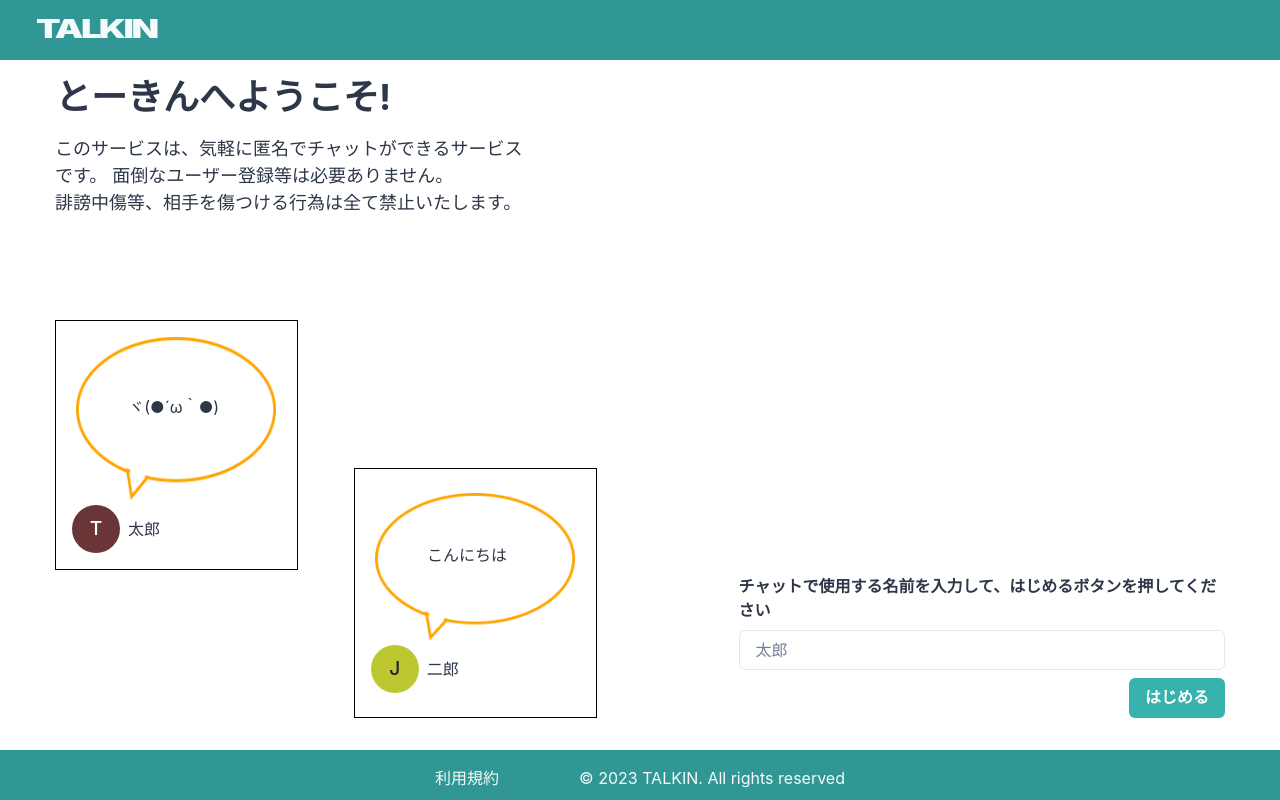
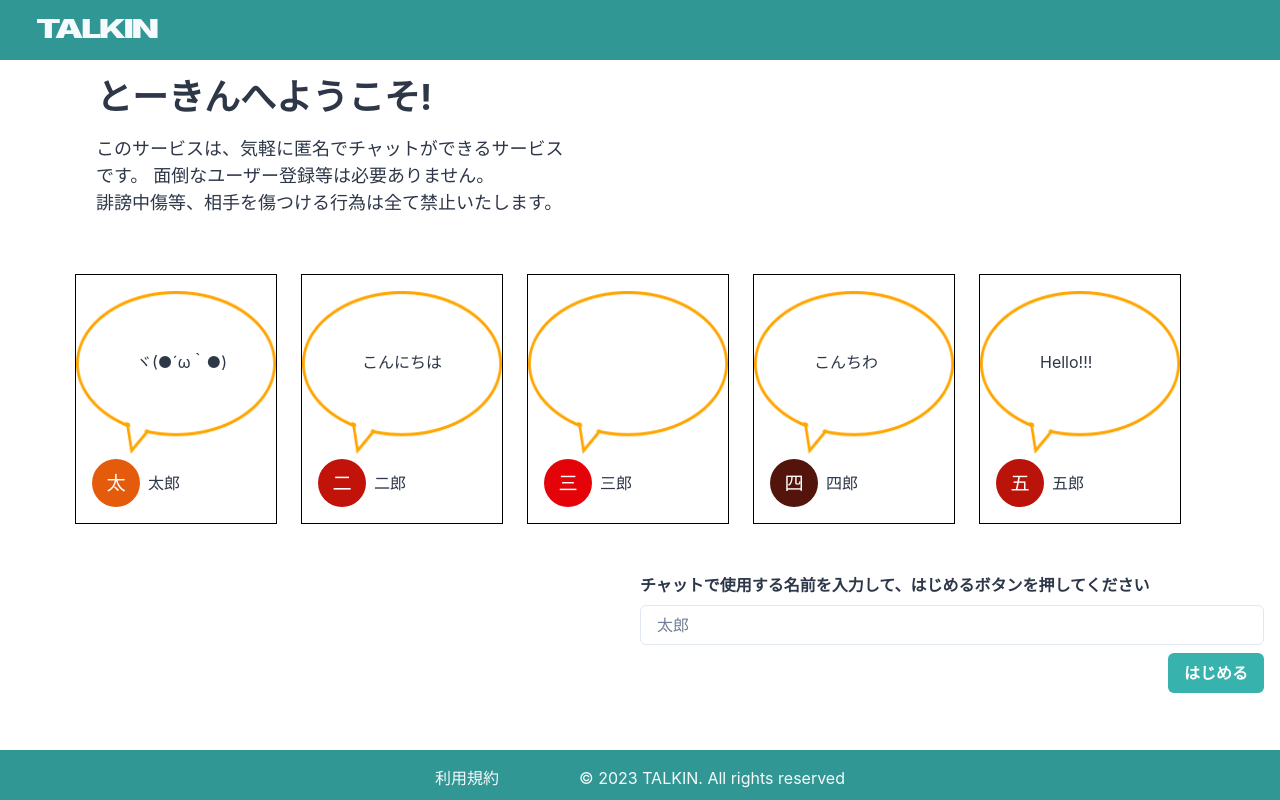
Before and after one commit to hattoriryuki/talkin, a React (Create React App) app: page / in a window 1280 px wide. Built offline with nearby package versions, Linux system fonts and the light colour scheme; the HTML template or start-up script is replaced by a standard one.

Commit message:
refactor: ユーザーウインドウ部分をコンポーネント化

```diff
--- a/src/App.tsx
+++ b/src/App.tsx
@@ -1,38 +1,59 @@
 import React from 'react';
 import {
-  Avatar,
   Box,
   ChakraProvider,
   Container,
   Flex,
   Heading,
-  Image,
   Input,
+  Stack,
   Text
 } from '@chakra-ui/react';
 
 import { DefaultLayout } from './components/templates/DefaultLayout';
-import speechBubbleImage from './assets/images/speech-bubble.png';
 import { PrimaryButton } from './components/atoms/button/PrimaryButton';
+import { UserWindow } from './components/molucules/UserWindow';
+import { userProfile } from './types/userProfile';
 
 function App() {
+  const users: userProfile[] = [
+    {
+      name: "太郎",
+      text: "ヾ(●´ω｀●)"
+    },
+    {
+      name: "二郎",
+      text: "こんにちは"
+    },
+    {
+      name: "三郎",
+      text: ""
+    },
+    {
+      name: "四郎",
+      text: "こんちわ"
+    },
+    {
+      name: "五郎",
+      text: "Hello!!!"
+    },
+  ];
+
   return (
     <ChakraProvider>
       <DefaultLayout>
-        <Flex
+        <Stack
           h="calc(100vh - 110px)"
           color="gray.700"
-          justify="space-around"
         >
           <Container
             as={Flex}
             direction="column"
             justify="space-between"
             h="100%"
-            flex={0.6}
             m={0}
           >
-            <Box my={4} flex={0.3}>
+            <Box my={4} ml={20}>
               <Heading>とーきんへようこそ!</Heading>
               <Text w="480px" mt={4} fontSize="lg">
                 このサービスは、気軽に匿名でチャットができるサービスです。
@@ -40,90 +61,30 @@ function App() {
                 誹謗中傷等、相手を傷つける行為は全て禁止いたします。
               </Text>
             </Box>
-            <Flex flex={0.7} align="end" justify="space-between">
-              <Box
-                as={Flex}
-                direction="column"
-                border="1px black solid"
-                flex={0.5}
-                mr={6}
-                h={250}
-                position="relative"
-                bottom={180}
-                justify="space-between"
-                py={4}
-                boxSizing='border-box'
-              >
-                <Image src={speechBubbleImage}
-                  alt=""
-                  boxSize="200px"
-                  mx="auto"
-                />
-                <Text
-                  align="center"
-                  position="absolute"
-                  top="30%"
-                  left="30%"
-                >
-                  ヾ(●´ω｀●)
-                </Text>
-                <Flex align="center" ml={4}>
-                  <Avatar name="taro" />
-                  <Text ml={2}>
-                    太郎
-                  </Text>
-                </Flex>
-              </Box>
-              <Box
-                as={Flex}
-                direction="column"
-                border="1px black solid"
-                flex={0.5}
-                m={8}
-                h={250}
-                justify="space-between"
-                py={6}
-                position="relative"
-              >
-                <Image src={speechBubbleImage}
-                  alt=""
-                  boxSize="200px"
-                  mx="auto"
-                />
-                <Text
-                  align="center"
-                  position="absolute"
-                  top="30%"
-                  left="30%"
-                >
-                  こんにちは
-                </Text>
-                <Flex align="center" ml={4}>
-                  <Avatar name="jiro" />
-                  <Text ml={2}>
-                    二郎
-                  </Text>
-                </Flex>
-              </Box>
-            </Flex>
           </Container>
           <Flex
+            align="center"
+            justify="center"
+            w="100%"
+            mt={6}
+          >
+            <UserWindow users={users} />
+          </Flex>
+          <Flex
             direction="column"
-            justify="end"
+            justify="center"
+            align="end"
             h="100%"
             p={4}
             pb="32px"
-            flex={0.4}
           >
-            <Text fontWeight="bold">
+            <Text fontWeight="bold" w="50%">
               チャットで使用する名前を入力して、はじめるボタンを押してください
             </Text>
-            <Input placeholder="太郎" my={2} />
-            <Box ml="auto">
-              <PrimaryButton>はじめる</PrimaryButton>
-            </Box>
+            <Input placeholder="太郎" my={2} w="50%" />
+            <PrimaryButton>はじめる</PrimaryButton>
           </Flex>
-        </Flex>
+        </Stack>
       </DefaultLayout>
     </ChakraProvider>
   );
--- /dev/null
+++ b/src/components/molucules/UserWindow.tsx
@@ -0,0 +1,52 @@
+import { FC, memo } from "react";
+import { Avatar, Box, Flex, Image, Text } from "@chakra-ui/react";
+
+import speechBubbleImage from "../../assets/images/speech-bubble.png";
+import { userProfile } from "../../types/userProfile";
+
+type Props = {
+  users: userProfile[];
+};
+
+export const UserWindow: FC<Props> = memo((props) => {
+  const { users } = props;
+
+  return (
+    <>
+      {users.map((user) => (
+        <Box
+          key={user.name}
+          as={Flex}
+          direction="column"
+          border="1px black solid"
+          mr={6}
+          h={250}
+          position="relative"
+          justify="space-between"
+          py={4}
+          boxSizing='border-box'
+        >
+          <Image src={speechBubbleImage}
+            alt=""
+            boxSize="200px"
+            mx="auto"
+          />
+          <Text
+            align="center"
+            position="absolute"
+            top="30%"
+            left="30%"
+          >
+            {user.text}
+          </Text>
+          <Flex align="center" ml={4}>
+            <Avatar name={user.name} />
+            <Text ml={2}>
+              {user.name}
+            </Text>
+          </Flex>
+        </Box>
+      ))}
+    </>
+  );
+});
--- /dev/null
+++ b/src/types/userProfile.ts
@@ -0,0 +1,4 @@
+export type userProfile = {
+  name: string;
+  text: string;
+};
```
